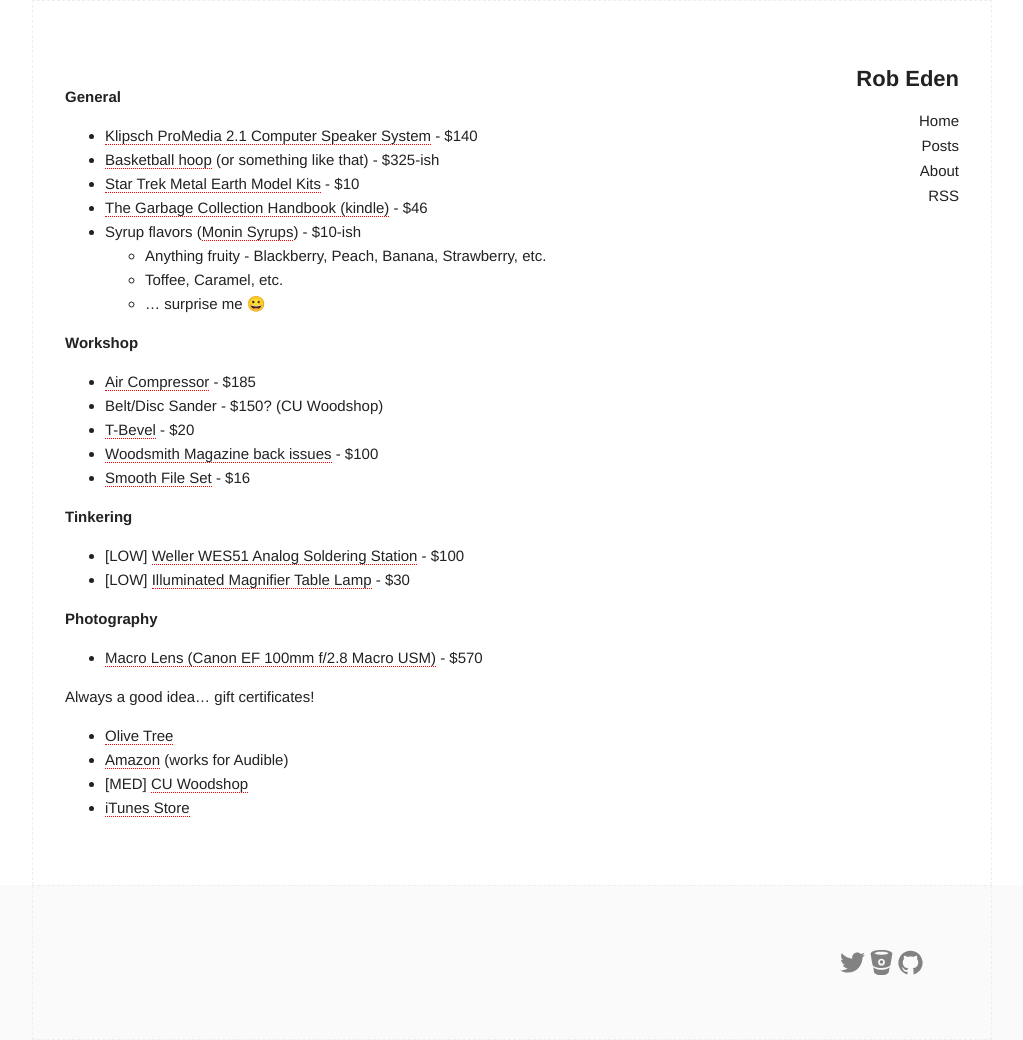
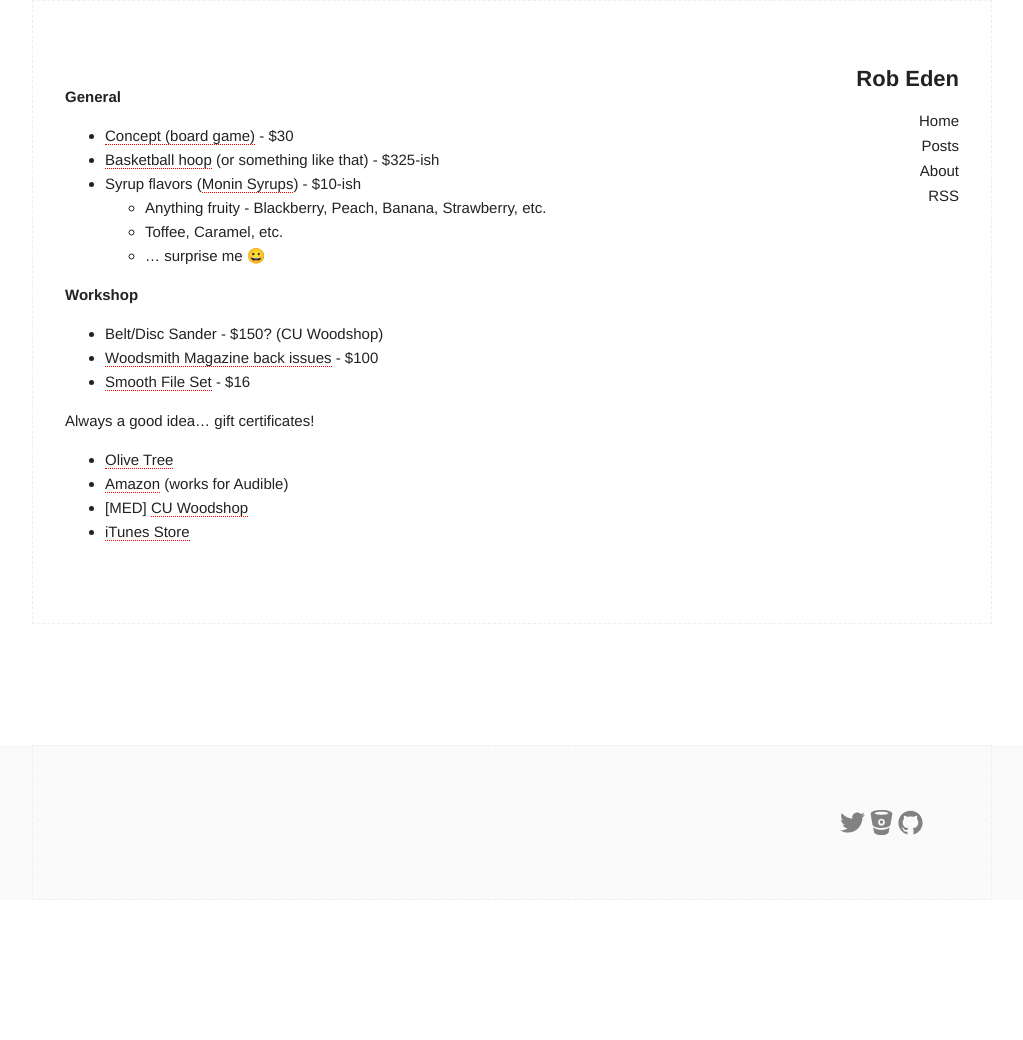
Before and after one commit to robeden/robeden.github.io, a Jekyll site: the page built from personal/wishlist.md, in a window 1280 px wide. Shown: the whole page, without its empty margins (128-1151 px from the left). Built offline with Jekyll 4.4.1, drawn with Linux system fonts in a browser that asks for light colours; our own code applies the rules of GitHub Pages for plain Markdown files; comment, search, counter and statistics services are not loaded; after the commit the page ends 900 px from its top, so only the background shows below that.

Commit message:
Add concept, prune some old stuff

```diff
--- a/personal/wishlist.md
+++ b/personal/wishlist.md
@@ -1,9 +1,7 @@
 **General**
 
-- [Klipsch ProMedia 2.1 Computer Speaker System](http://a.co/0xtWHan) - $140
+- [Concept (board game)](https://www.amazon.com/dp/B00IDB6J0S/ref=cm_sw_r_cp_tai_gPq4Db5ZYNT9R) - $30
 - [Basketball hoop](http://a.co/b4vfCIk) (or something like that) - $325-ish
-- [Star Trek Metal Earth Model Kits](https://www.thinkgeek.com/product/hruj/) - $10
-- [The Garbage Collection Handbook (kindle)](http://a.co/d/eq3AchS) - $46
 - Syrup flavors ([Monin Syrups](https://www.monin.com/us/products)) - $10-ish
   - Anything fruity - Blackberry, Peach, Banana, Strawberry, etc.
   - Toffee, Caramel, etc.
@@ -12,20 +10,9 @@
 
 **Workshop**
 
-- [Air Compressor](https://www.lowes.com/pd/California-Air-Tools-2-Gallon-Electric-Horizontal-Quiet-Air-Compressor/1000018911) - $185
 - Belt/Disc Sander - $150? (CU Woodshop)
-- [T-Bevel](https://www.lowes.com/pd/IRWIN-Hardwood-T-Bevel/50420100) - $20
 - [Woodsmith Magazine back issues](http://www.woodsmith.com/back-issue-library.php) - $100
 - [Smooth File Set](https://www.lowes.com/pd/Kobalt-8-in-Smooth-File-Set/999921002) - $16
-
-**Tinkering**
-
-- \[LOW] [Weller WES51 Analog Soldering Station](http://a.co/acyAMEz) - $100
-- \[LOW] [Illuminated Magnifier Table Lamp](https://www.ifixit.com/Store/Tools/Illuminated-Magnifier-Table-Lamp/IF145-038) - $30
-
-**Photography**
-
-- [Macro Lens (Canon EF 100mm f/2.8 Macro USM)](http://www.bhphotovideo.com/c/product/194451-USA/Canon_4657A006_100mm_f_2_8_USM_Macro.html) - $570
 
 
 Always a good idea... gift certificates!
```
